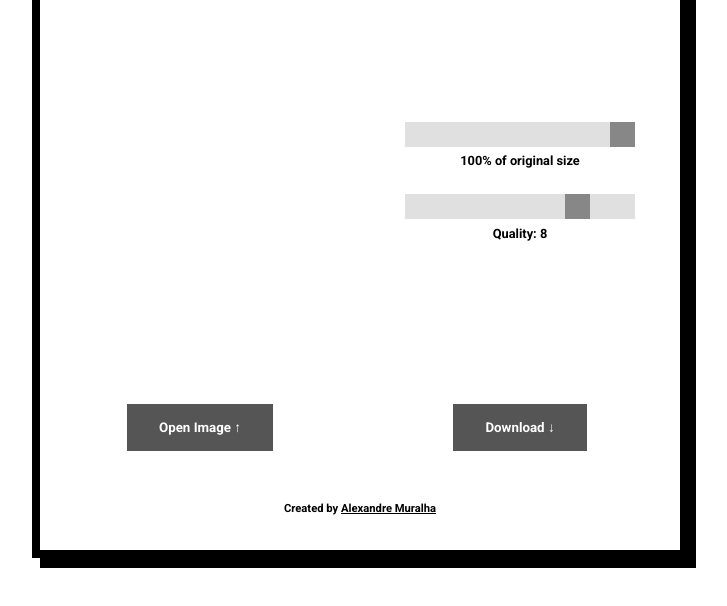
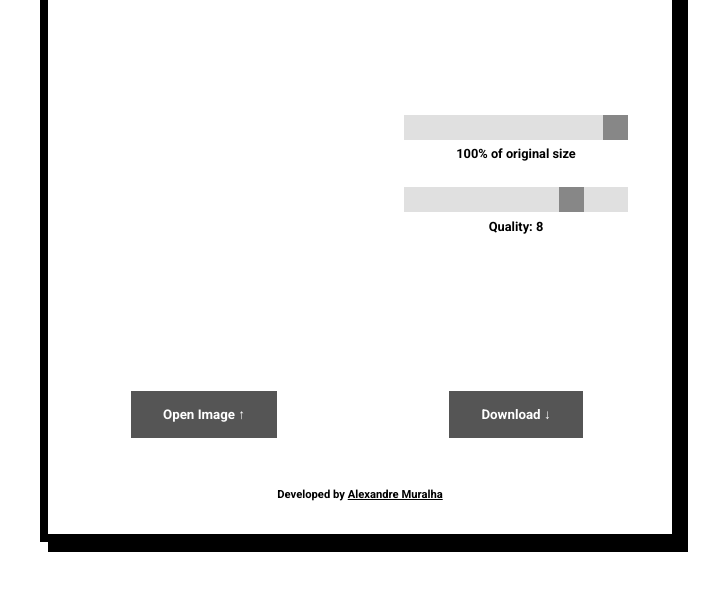
Before and after one commit to AlexandreMuralha/image-resizer, a plain HTML site: page index.html in a window 1280 px wide. Shown: the part 114-720 px from the top of the page, without its empty margins (280-1007 px from the left). Drawn offline with Linux system fonts and the light colour scheme.

Commit message:
minor html adjustments

```diff
--- a/index.css
+++ b/index.css
@@ -5,6 +5,7 @@ grid-container {
 
   margin: auto;
   margin-top: 1rem;
+
   max-width: 80vh;
   border: 0.5rem solid black;
 
@@ -14,6 +15,7 @@ grid-container {
   font-weight: 700;
   font-size: 1rem;
   box-shadow: 8px 10px;
+  box-sizing: border-box;
 }
 
 button {
--- a/index.html
+++ b/index.html
@@ -40,7 +40,7 @@
     </div>
 
     <div id="div-6">
-      <h3>Created by <a href="http://github.com/AlexandreMuralha" target="_blank">Alexandre Muralha</a></h3>
+      <h3>Developed by <a href="http://github.com/AlexandreMuralha" target="_blank">Alexandre Muralha</a></h3>
     </div>
   </grid-container>
 <script src="index.js"></script>
```
